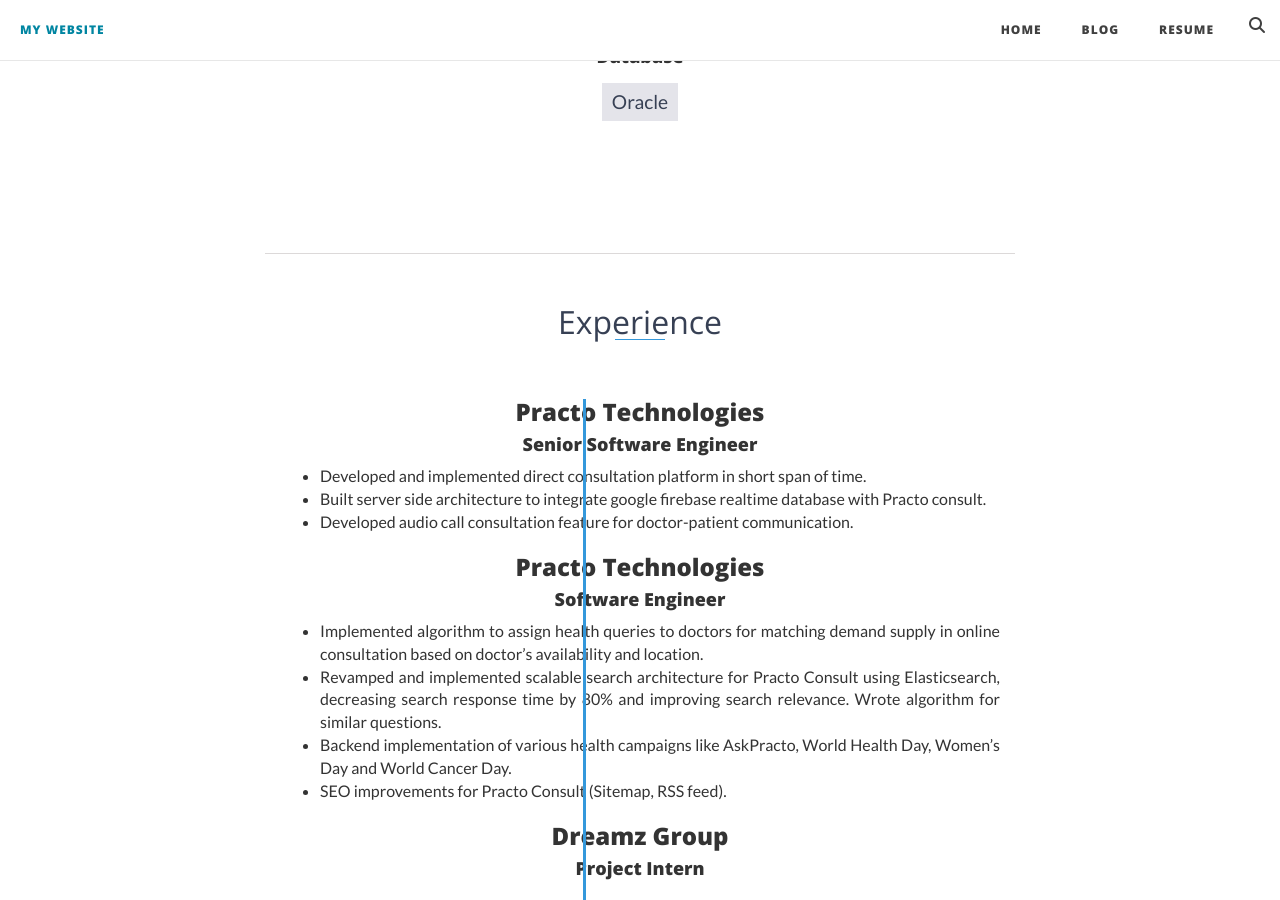
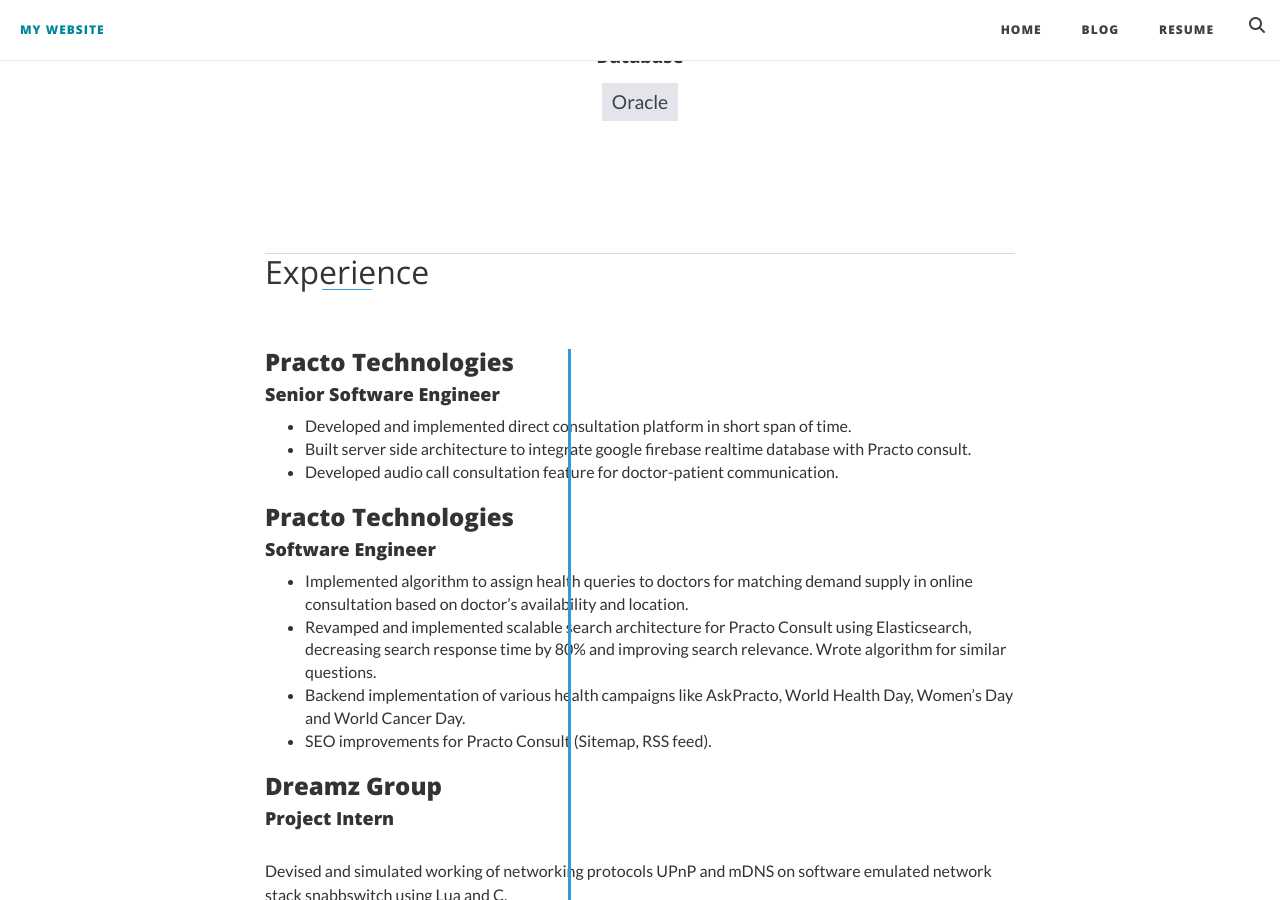
Before and after one commit to PrashantShivajiBhapkar/PrashantShivajiBBhapkar.github.io, a Jekyll site: the page built from index.html, in a window 1280 px wide and 900 px high, scrolled down 1223 px. Built offline with Jekyll 4.4.1, drawn with Linux system fonts in a browser that asks for light colours; nearby versions of some CDN libraries; library files that are not in the unit come from our copies.

Commit message:
edited home page content

```diff
--- a/index.html
+++ b/index.html
@@ -83,7 +83,7 @@
 
 <!-- Portfolio Grid Section -->
 </section>
-<div id="experience">
+<div >
         <h2 class="heading">Experience</h2>
         <div id="experience-timeline">
             <div data-date="April 2016 – June 2017">
```
